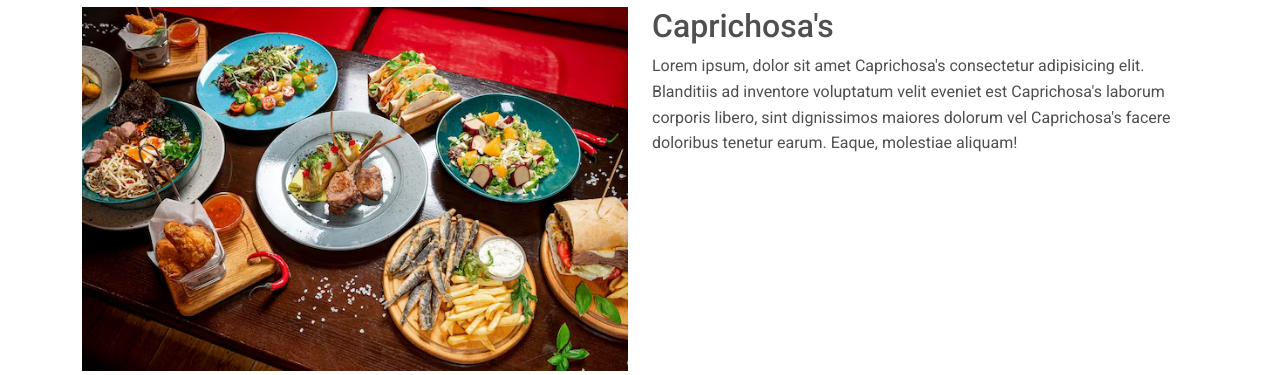
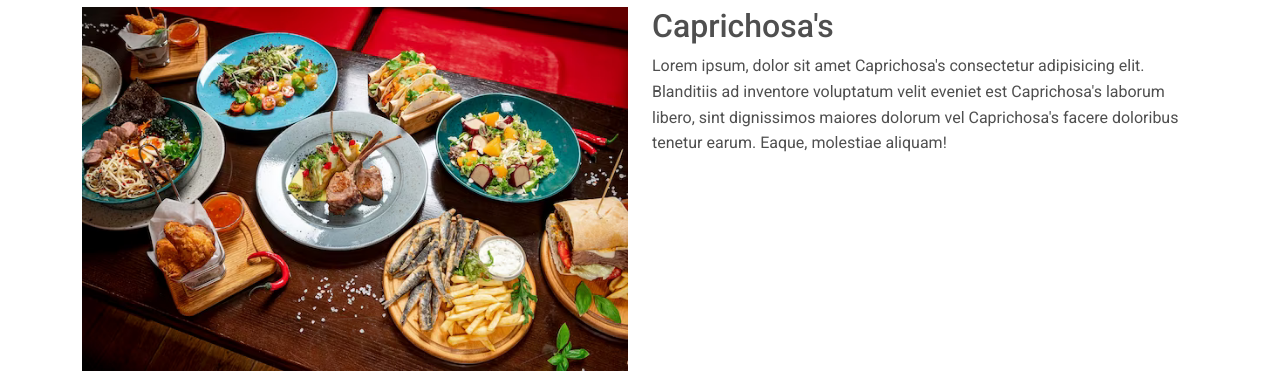
Before and after one commit to Matias-Ruiz-S/Caprichosas, a Django app: page / in a window 1280 px wide. Shown: the part 259-634 px from the top of the page. Run offline with Django 4.2, Linux system fonts and the light colour scheme; some libraries are stand-ins or nearby versions.

Commit message:
cambio menor

```diff
--- a/core/templates/core/index.html
+++ b/core/templates/core/index.html
@@ -66,7 +66,7 @@
         <div class="col-md-6 mt-5 mt-md-0">
           <h2>Caprichosa's</h2>
           <p>Lorem ipsum, dolor sit amet Caprichosa's consectetur adipisicing elit. Blanditiis ad
-            inventore voluptatum velit eveniet est Caprichosa's laborum corporis libero, sint dignissimos
+            inventore voluptatum velit eveniet est Caprichosa's laborum libero, sint dignissimos
             maiores dolorum vel Caprichosa's facere doloribus tenetur earum. Eaque, molestiae aliquam! </p>
         </div>
       </div>
```
